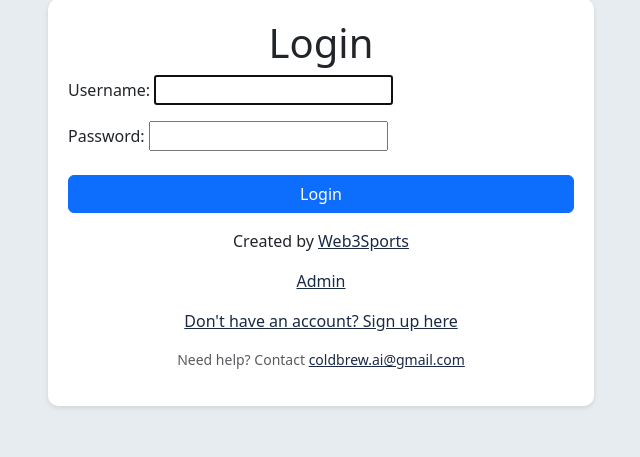
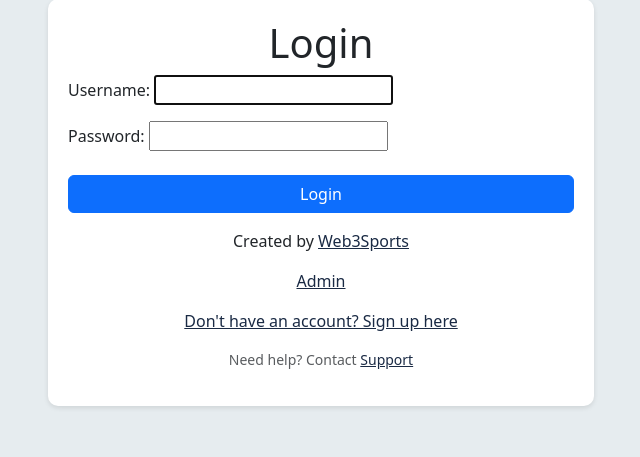
Before and after one commit to titancoder12/web3sportsdraft, a Django app: page /accounts/login/ in a window 1280 px wide. Shown: the part 391-848 px from the top of the page, without its empty margins (319-959 px from the left). Run offline with Django 3.2, Linux system fonts and the light colour scheme.

Commit message:
contact support

```diff
--- a/league/templates/league/login.html
+++ b/league/templates/league/login.html
@@ -69,7 +69,7 @@
                     <p class="text-center mt-2"><a href="{% url 'admin:index' %}">Admin</a></p>
                     <p class="text-center mt-3"><a href="{% url 'player_signup' %}">Don't have an account? Sign up here</a></p>
                     <p class="text-center text-muted small mt-3">
-                        Need help? Contact <a href="mailto:coldbrew.ai@gmail.com">coldbrew.ai@gmail.com</a>
+                        Need help? Contact <a href="mailto:13ua@vcbmountiesbaseball.com ">Support</a>
                       </p>
                 </div>
             </div>
```
